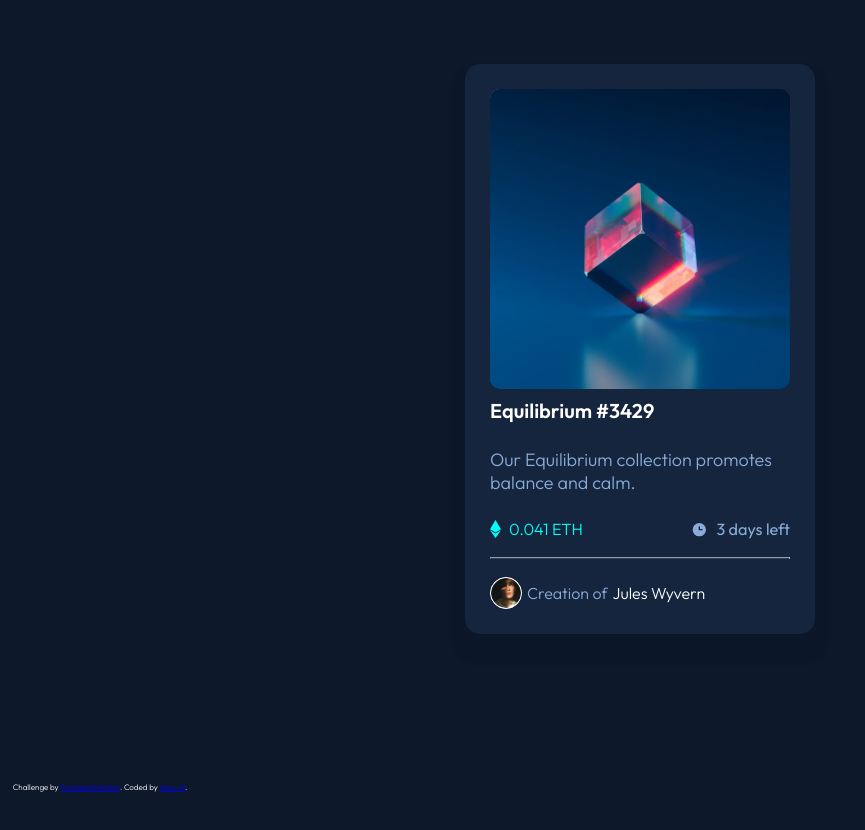
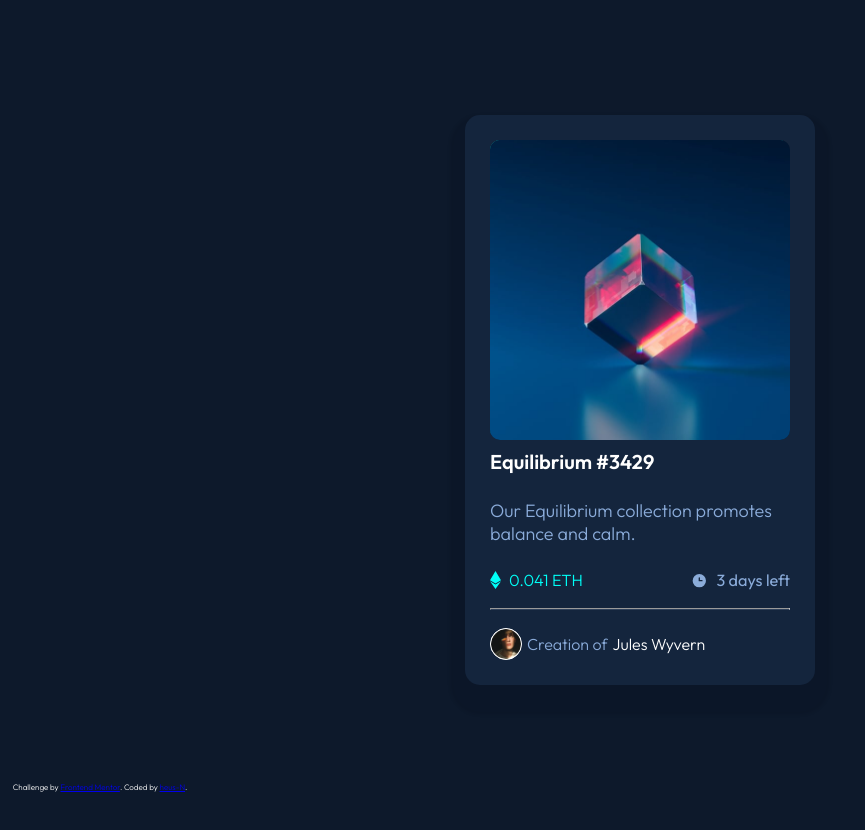
Before and after one commit to heus-N/frontendMentor-equilibrium, a plain HTML site: page index.html in a window 1280 px wide. Shown: the whole page, without its empty margins (0-865 px from the left). Before the commit the page ends 800 px from the top, so only its background shows below. Drawn offline with Linux system fonts and the light colour scheme.

Commit message:
Ajuste na imagem

```diff
--- a/css/styles.css
+++ b/css/styles.css
@@ -16,12 +16,14 @@
 }
 
 main{
-    position: absolute;
+    display: flex;
+    margin-top: 4%;
     width: 100vw;
     height: 100vh;
 }
 
 body{
+    overflow: hidden;
     height: 100vh;
     width: 100vw;
     font-family: "Outfit";
```
